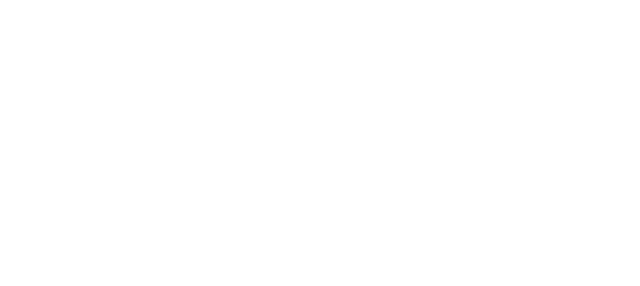
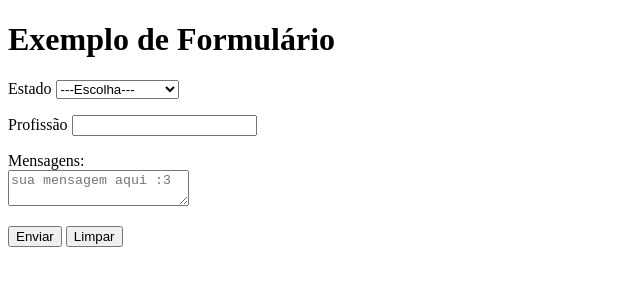
Before and after one commit to JenniferSouza2024/html-css, a plain HTML site: page exercicios/ex025/form007.html in a window 1280 px wide. Shown: the whole page, without its empty margins (0-640 px from the left). Drawn offline with Linux system fonts and the light colour scheme.

Commit message:
atualizei o form007

```diff
--- a/exercicios/ex025/form007.html
+++ b/exercicios/ex025/form007.html
@@ -3,9 +3,46 @@
 <head>
     <meta charset="UTF-8">
     <meta name="viewport" content="width=device-width, initial-scale=1.0">
-    <title>Document</title>
+    <title>Formulário</title>
 </head>
 <body>
+    <h1>Exemplo de Formulário</h1>
+    <form action="cadastro.php" method="get">
+        <p>
+            <label for="iest">Estado</label>
+            <select name="Estado" id="iest">
 
+              <option value="" selected>---Escolha---</option>
+             <optgroup label="Região Sudeste">
+                 <option value="MG">Minas Gerais</option>
+                 <option value="RJ">Rio de Janeiro</option>
+                 <option value="SP">São Paulo</option>
+             </optgroup>
+
+             <optgroup label="Região Nordeste">
+                 <option value="BA">Bahia</option>
+                 <option value="PB">Paraíba</option>
+                 <option value="Ma">Maranhão</option>
+             </optgroup>
+            </select>
+        </p>
+        <p>
+            <label for="iprof">Profissão</label>
+            <input type="text" name="prof" id="iprof" list="listaprof">
+            <datalist id="listaprof">
+                <option >Veterinária</option>
+                <option >Desenvolvedor</option>
+                <option >Confeiteira</option>
+            </datalist>
+        </p>
+        <p>
+            <label for="imsg">Mensagens:</label><br>
+            <textarea name="msg" id="imsg" placeholder="sua mensagem aqui :3"></textarea>
+        </p>
+        <p>
+            <input type="submit" value="Enviar">
+            <input type="reset" value="Limpar">
+        </p>
+    </form>
 </body>
 </html>
```
